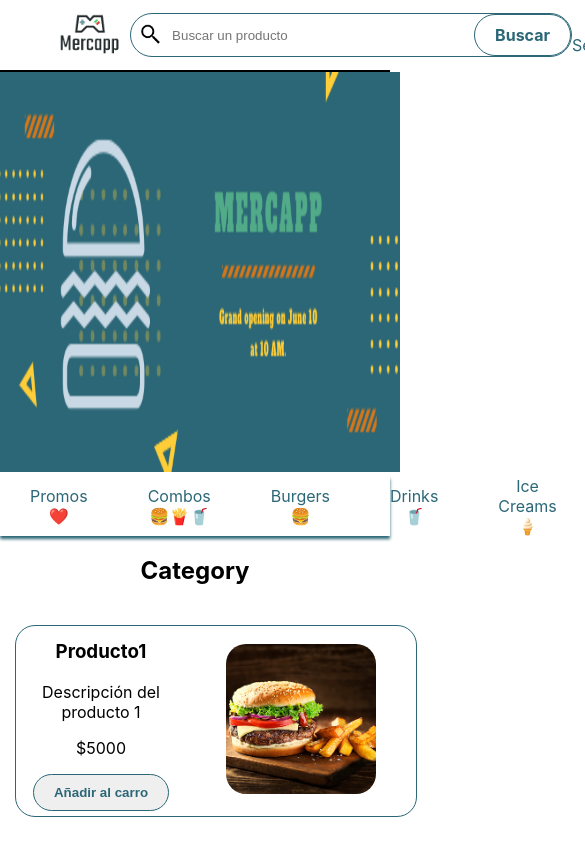
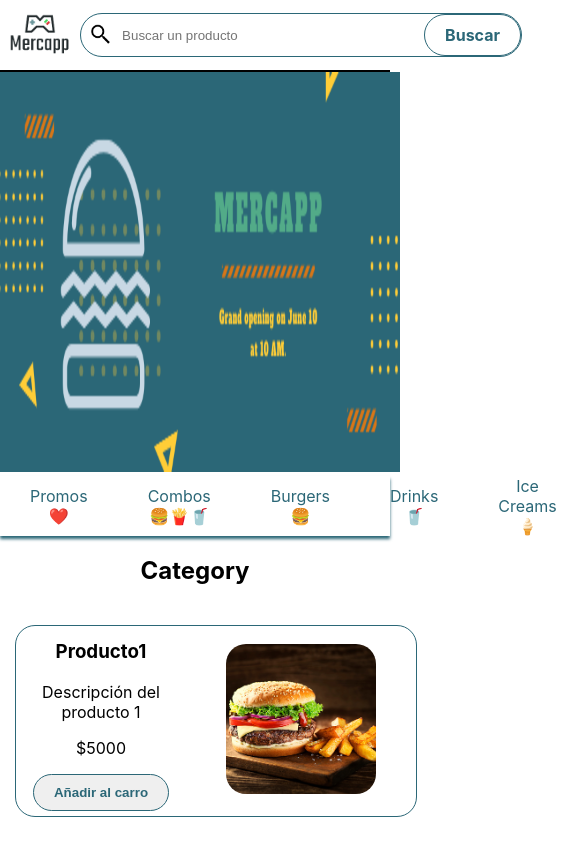
Before and after one commit to chirinosjor/mercapp, a React (Create React App) app: page / in a window 390 px wide. Shown: the top 844 px of the page, 585 px wide, since content can reach past the window. Built offline with nearby package versions, Linux system fonts and the light colour scheme.

Commit message:
Responsive desgin added to navbar

```diff
--- a/src/styles/Navbar.css
+++ b/src/styles/Navbar.css
@@ -34,6 +34,12 @@
   margin: 15px 0 0 50px;
 }
 
+@media (max-width: 764px) {
+  .logo img {
+    margin: 15px 0 0 0;
+  }
+}
+
 
 .searchBar {
   display: flex;
@@ -41,6 +47,12 @@
   border: 1px solid var(--dark-blue);
   justify-content: space-between;
   border-radius: 50px;
+}
+
+@media (max-width: 764px) {
+  .searchBar {
+    margin-right: 10px;
+  }
 }
 
 .searchBar img {
@@ -72,6 +84,12 @@
   margin-right: 50px;
 }
 
+@media (max-width: 764px) {
+  .navbarLinks {
+    display: none;
+  }
+}
+
 .login a {
   text-decoration: none;
   color: var(--dark-blue);
```
